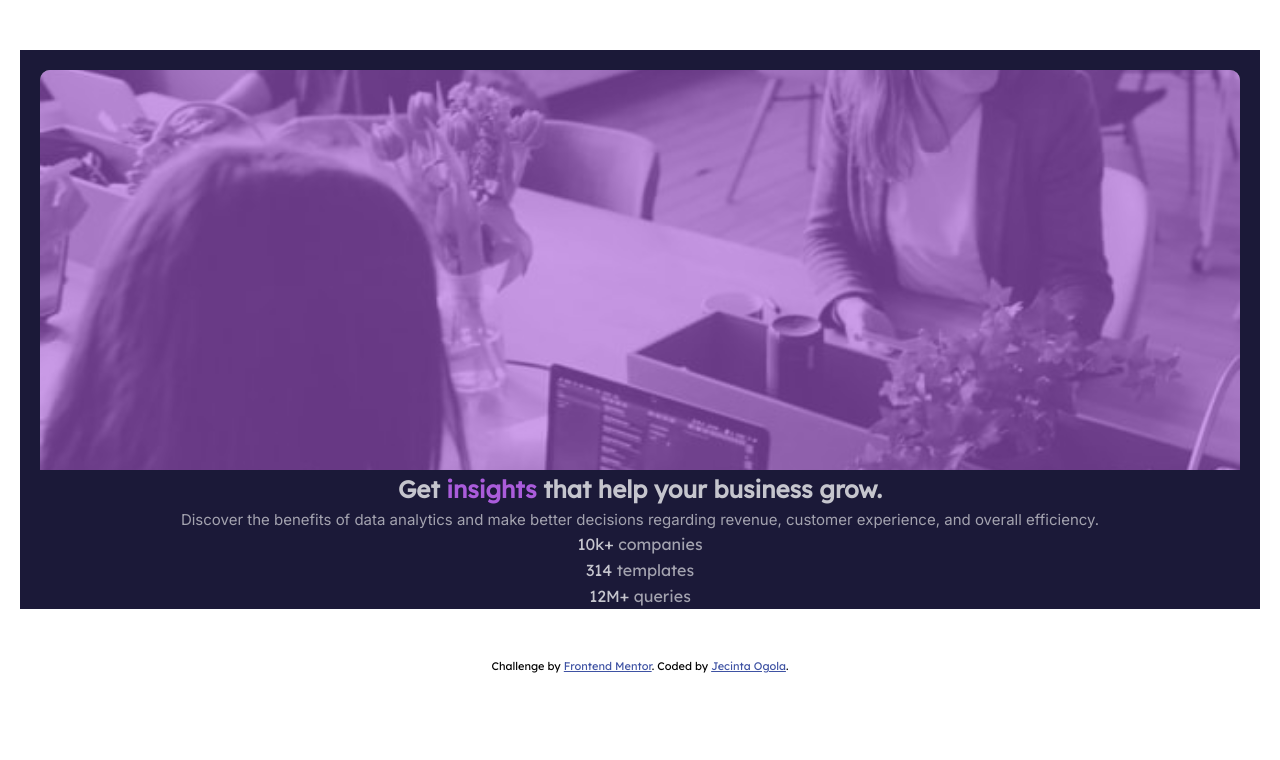
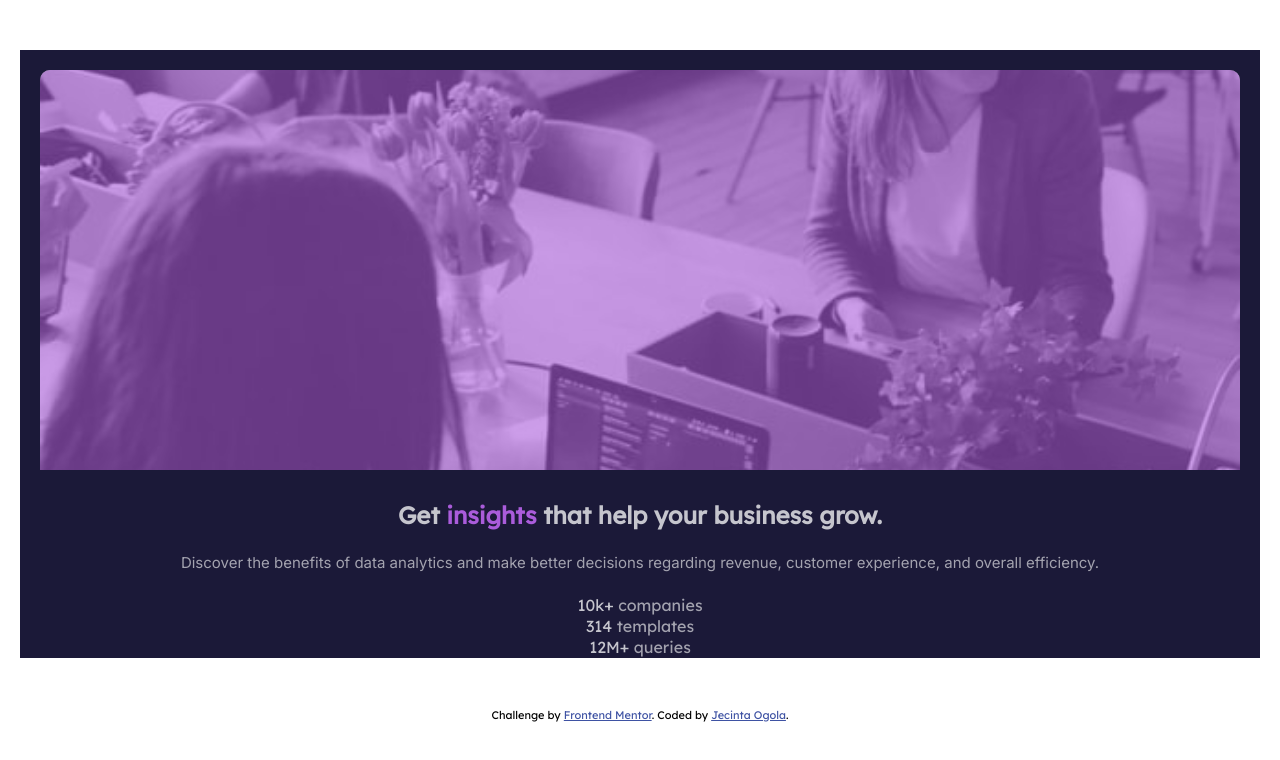
Before and after one commit to ogolajecinta/stats-preview-card-component, a plain HTML site: page index.html in a window 1280 px wide. Drawn offline with Linux system fonts and the light colour scheme.

Commit message:
add style to card  body

```diff
--- a/index.html
+++ b/index.html
@@ -30,7 +30,7 @@
   <div class="card-body">
 
   <section class="desc">
-  <h2>Get <span>insights</span> that help your business grow.</h2>
+  <h1>Get <span>insights</span> that help your business grow.</h1>
     <p> Discover the benefits of data analytics and make better decisions regarding revenue, customer
   experience, and overall efficiency.</p>
   </section>
--- a/styles/styles.css
+++ b/styles/styles.css
@@ -69,7 +69,7 @@ p{
 }
 
 .container .card-body{
-    line-height: 1.6;
+    line-height: 1.3;
     text-align: center;
 }
 
@@ -77,6 +77,10 @@ p{
     color: var(--main-white);
 }
 
+.container .desc h1{
+    margin: 30px 0 20px 0;
+    padding: 0 25px;
+}
 .container .desc span{
     color: var(--soft-violet);
 }
@@ -84,6 +88,14 @@ p{
 .container .desc p, .stats span{
     color: var(--stats-white);
 }
+.container .desc p {
+    margin: 0 20px;
+    padding: 0 25px;
+}
+
+.container .stats{
+    margin: 20px 0;
+}
 
 ul {
     list-style-type: none;
```
